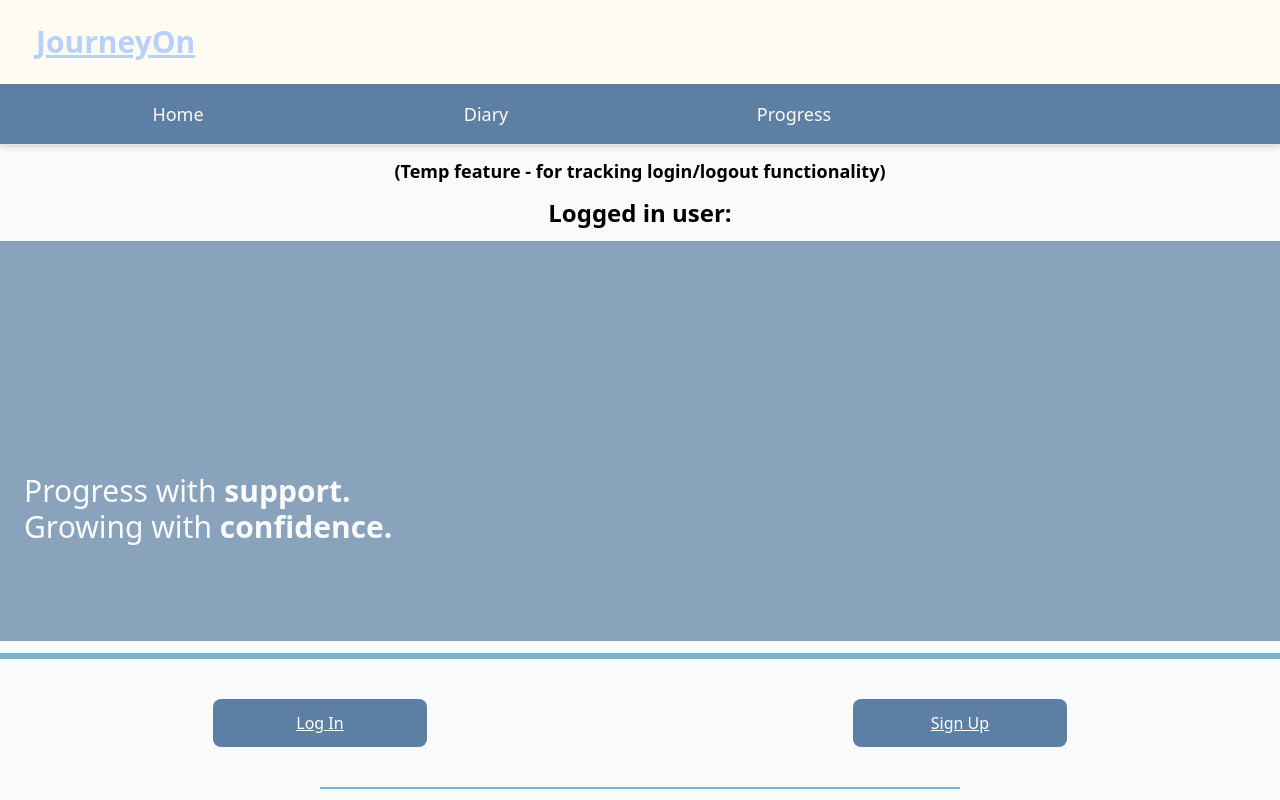
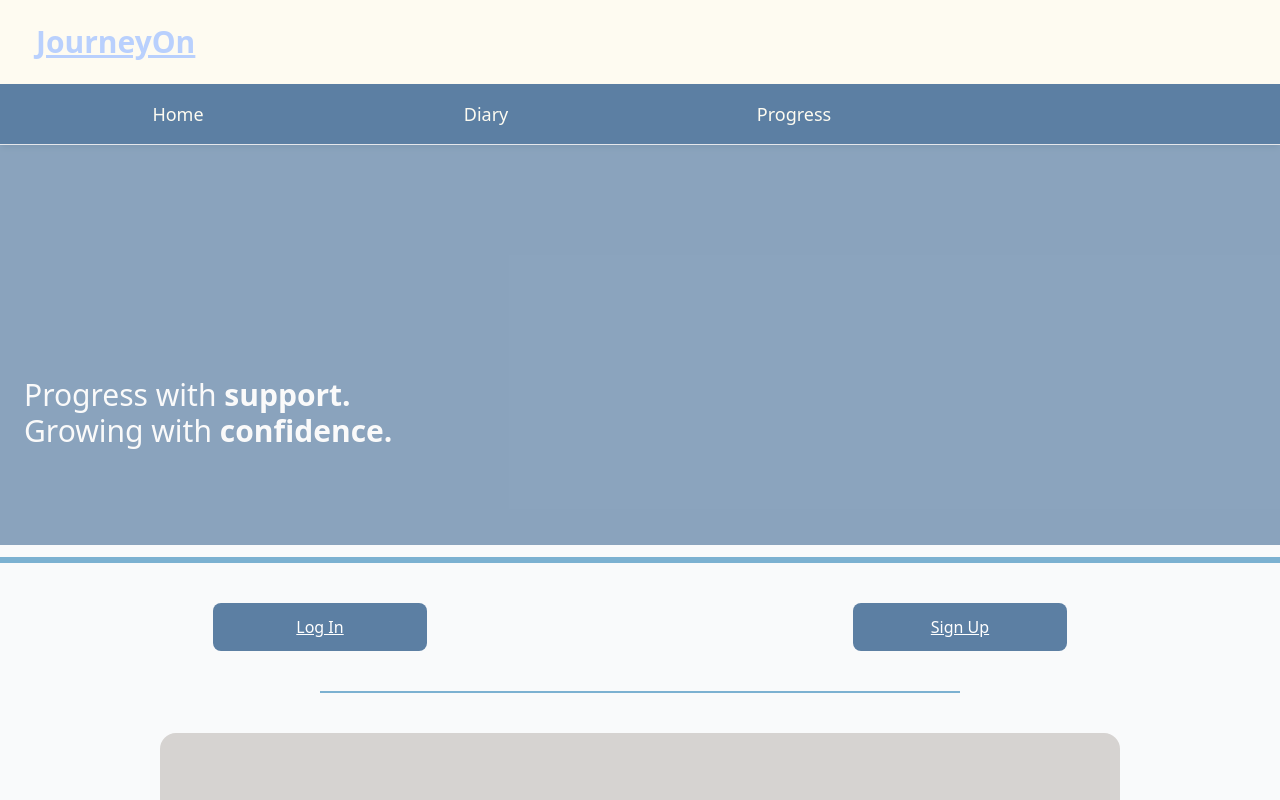
Before and after one commit to shaquillekiragu/journeyon-frontend, a React (Vite) app: page / in a window 1280 px wide. Shown: the top 800 px of the page. Built offline with nearby package versions, Linux system fonts and the light colour scheme.

Commit message:
merge main

```diff
--- a/src/components/Navbar.tsx
+++ b/src/components/Navbar.tsx
@@ -4,7 +4,7 @@ import { useAuth } from "../contexts/UserContext";
 const Navbar = () => {
   const location = useLocation();
   const navigate = useNavigate();
-  const { loggedInUser, setLoggedInUser, isLoggedIn, setIsLoggedIn } =
+  const { setLoggedInUser, isLoggedIn, setIsLoggedIn } =
     useAuth();
 
   const isActive = (path: string) => {
@@ -76,12 +76,6 @@ const Navbar = () => {
           </div>
         </div>
       </nav>
-      <p className="text-center font-semibold text-lg mt-3">
-        (Temp feature - for tracking login/logout functionality)
-      </p>
-      <p className="text-center font-semibold text-2xl my-3">
-        Logged in user: {loggedInUser?.user?.email}
-      </p>
     </>
   );
 };
```
